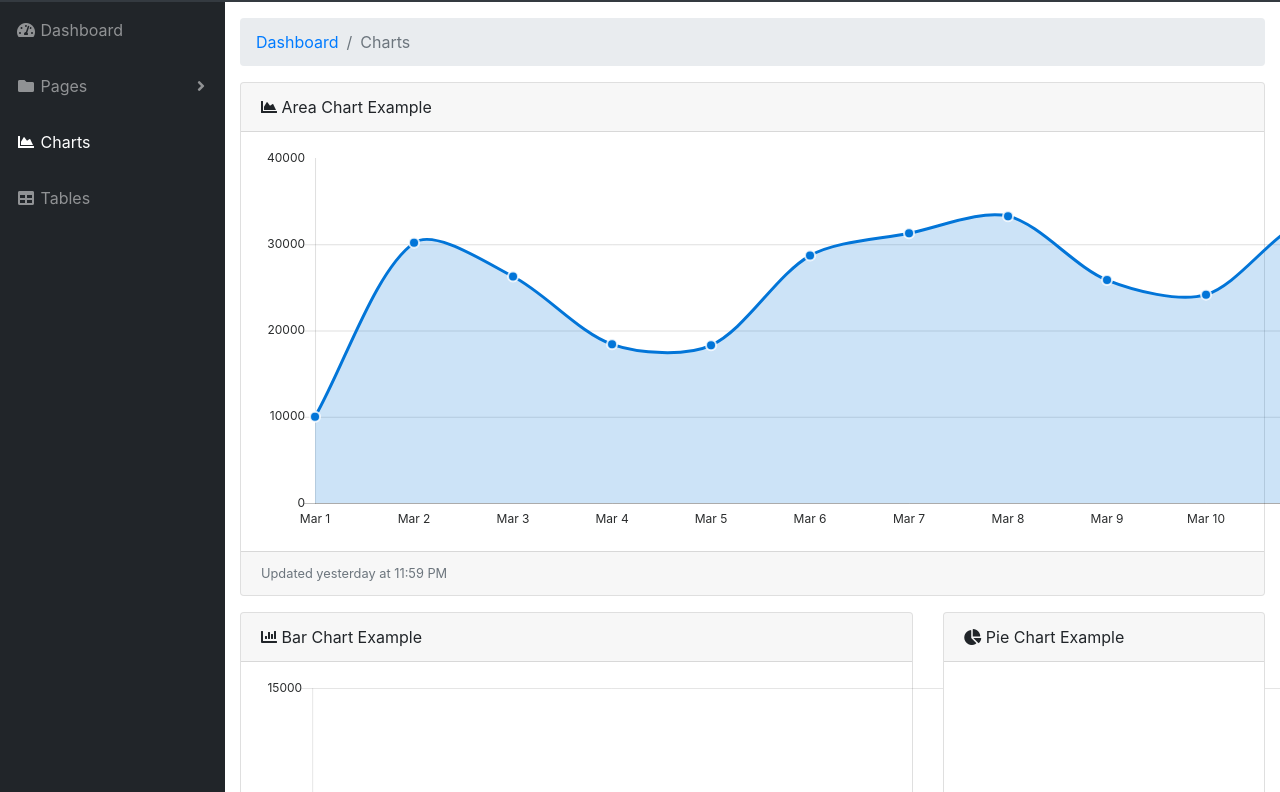
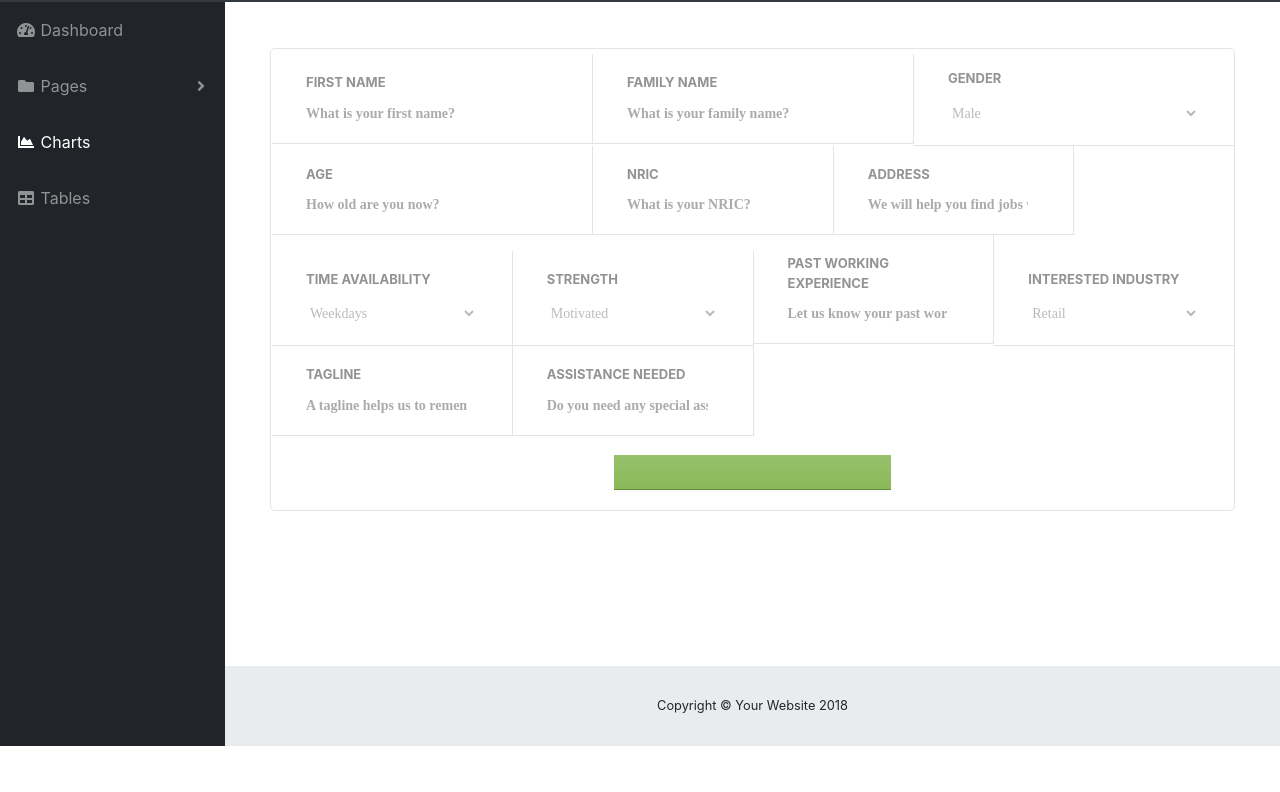
Before and after one commit to Singapore18/team-5, a website with bundled scripts: page frontend-service/charts.html in a window 1280 px wide. Shown: the part 54-846 px from the top of the page. After the commit the page ends 800 px from the top, so only its background shows below. Built offline with nearby package versions, Linux system fonts and the light colour scheme.

Commit message:
Allows posting for register form.

```diff
--- a/frontend-service/charts.html
+++ b/frontend-service/charts.html
@@ -9,7 +9,7 @@
     <meta name="description" content="">
     <meta name="author" content="">
 
-    <title>SB Admin - Charts</title>
+    <title>New Talent Registration</title>
 
     <!-- Bootstrap core CSS-->
     <link href="vendor/bootstrap/css/bootstrap.min.css" rel="stylesheet">
@@ -22,6 +22,8 @@
 
     <!-- Custom styles for this template-->
     <link href="css/sb-admin.css" rel="stylesheet">
+    <link rel="stylesheet" type="text/css" media="all" href="css/switchery.min.css">
+
 
   </head>
 
@@ -35,17 +37,6 @@
         <i class="fas fa-bars"></i>
       </button>
 
-      <!-- Navbar Search -->
-      <form class="d-none d-md-inline-block form-inline ml-auto mr-0 mr-md-3 my-2 my-md-0">
-        <div class="input-group">
-          <input type="text" class="form-control" placeholder="Search for..." aria-label="Search" aria-describedby="basic-addon2">
-          <div class="input-group-append">
-            <button class="btn btn-primary" type="button">
-              <i class="fas fa-search"></i>
-            </button>
-          </div>
-        </div>
-      </form>
 
       <!-- Navbar -->
       <ul class="navbar-nav ml-auto ml-md-0">
@@ -129,57 +120,119 @@
       <div id="content-wrapper">
 
         <div class="container-fluid">
+          <form id = "form" meothod = "post" onsubmit="return false">
 
-          <!-- Breadcrumbs-->
-          <ol class="breadcrumb">
-            <li class="breadcrumb-item">
-              <a href="#">Dashboard</a>
-            </li>
-            <li class="breadcrumb-item active">Charts</li>
-          </ol>
+            <div class="col-4">
+              <label>
+                First Name
+                <input placeholder="What is your first name?" id="firstName" name="firstName" tabindex="1">
+              </label>
+            </div>
 
-          <!-- Area Chart Example-->
-          <div class="card mb-3">
-            <div class="card-header">
-              <i class="fas fa-chart-area"></i>
-              Area Chart Example</div>
-            <div class="card-body">
-              <canvas id="myAreaChart" width="100%" height="30"></canvas>
+            <div class="col-4">
+              <label>
+                Family Name
+                <input placeholder="What is your family name?" id="familyName" name="familyName" tabindex="2">
+              </label>
             </div>
-            <div class="card-footer small text-muted">Updated yesterday at 11:59 PM</div>
-          </div>
 
-          <div class="row">
-            <div class="col-lg-8">
-              <div class="card mb-3">
-                <div class="card-header">
-                  <i class="fas fa-chart-bar"></i>
-                  Bar Chart Example</div>
-                <div class="card-body">
-                  <canvas id="myBarChart" width="100%" height="50"></canvas>
-                </div>
-                <div class="card-footer small text-muted">Updated yesterday at 11:59 PM</div>
-              </div>
+            <div class="col-4">
+              <label>
+                Gender
+                <select name = "gender" tabindex="3">
+                  <option>Male</option>
+                  <option>Female</option>
+                  <option>Preferred not to disclose</option>
+                </select>
+              </label>
             </div>
-            <div class="col-lg-4">
-              <div class="card mb-3">
-                <div class="card-header">
-                  <i class="fas fa-chart-pie"></i>
-                  Pie Chart Example</div>
-                <div class="card-body">
-                  <canvas id="myPieChart" width="100%" height="100"></canvas>
-                </div>
-                <div class="card-footer small text-muted">Updated yesterday at 11:59 PM</div>
-              </div>
+
+            <div class="col-4">
+              <label>
+                Age
+                <input placeholder="How old are you now?" id="age" name="age" tabindex="4">
+              </label>
             </div>
-          </div>
 
-          <p class="small text-center text-muted my-5">
-            <em>More chart examples coming soon...</em>
-          </p>
+            <div class="col-3">
+              <label>
+                NRIC
+                <input placeholder="What is your NRIC?" id="nric" name="nric" tabindex="5">
+              </label>
+            </div>
 
+
+            <div class="col-3">
+              <label>
+                Address
+                <input placeholder="We will help you find jobs with short travel time!" id="address" name="address" tabindex="6">
+              </label>
+            </div>
+
+            <div class="col-3">
+              <label>
+                Time Availability
+                <select name = "timeAvailability" tabindex="7">
+                  <option value = "weekdays">Weekdays</option>
+                  <option value = "weekends">Weekends</option>
+                  <option value = "nightShifts">Night Shits</option>
+                </select>
+              </label>
+            </div>
+
+
+            <div class="col-3">
+              <label>
+                Strength
+                <select name = "strength" tabindex="7">
+                  <option value = "motivated">Motivated</option>
+                  <option value = "hardworking">Hard-working</option>
+                  <option value = "friendly">Friendly</option>
+                </select>
+              </label>
+            </div>
+
+            <div class="col-3">
+              <label>
+                Past Working Experience
+                <input placeholder="Let us know your past working experience!" id="experience" name="experience" tabindex="9">
+              </label>
+            </div>
+
+            <div class="col-3">
+              <label>
+                Interested Industry
+                <select name = "industries" tabindex="10">
+                  <option value = "retail">Retail</option>
+                  <option value = "f&b">F&B</option>
+                  <option value = "hospitality">Hospitality</option>
+                </select>
+              </label>
+            </div>
+
+
+            <div class="col-3">
+              <label>
+                Tagline
+                <input placeholder="A tagline helps us to remember you!" id="tagline" name="tagline" tabindex="9">
+              </label>
+            </div>
+
+            <div class="col-3">
+              <label>Assistance Needed
+                <input placeholder="Do you need any special assistance from us?" id="assistance" name="assistance" tabindex="10">
+              </label>
+            </div>
+
+            <div class="col-submit">
+              <button class="submitbtn" onClick="submitJson()">Join the Talent Pool!</button>
+            </div>
+
+          </form>
         </div>
         <!-- /.container-fluid -->
+
+
 
         <!-- Sticky Footer -->
         <footer class="sticky-footer">
@@ -191,6 +244,13 @@
         </footer>
 
       </div>
+
+      <!-- Bootstrap core JavaScript-->
+      <script src="vendor/jquery/jquery.min.js"></script>
+      <script src="vendor/bootstrap/js/bootstrap.bundle.min.js"></script>
+
+      <!-- Core plugin JavaScript-->
+      <script src="vendor/jquery-easing/jquery.easing.min.js"></script>
       <!-- /.content-wrapper -->
 
     </div>
@@ -227,17 +287,42 @@
     <!-- Core plugin JavaScript-->
     <script src="vendor/jquery-easing/jquery.easing.min.js"></script>
 
-    <!-- Page level plugin JavaScript-->
-    <script src="vendor/chart.js/Chart.min.js"></script>
 
     <!-- Custom scripts for all pages-->
     <script src="js/sb-admin.min.js"></script>
 
-    <!-- Demo scripts for this page-->
-    <script src="js/demo/chart-area-demo.js"></script>
-    <script src="js/demo/chart-bar-demo.js"></script>
-    <script src="js/demo/chart-pie-demo.js"></script>
 
   </body>
 
+  <script>
+    function submitJson() {
+      var obj = {};
+            var elements = form.querySelectorAll( "input, select" );
+            for( var i = 0; i < elements.length; ++i ) {
+                var element = elements[i];
+                var name = element.name;
+                var value = element.value;
+
+                if( name ) {
+                    obj[ name ] = value;
+                }
+            }
+
+         var data = JSON.stringify( obj );
+
+         $.ajax({
+                url: 'http://54.169.143.230:5000/submitform',
+                type: 'post',
+                dataType: 'json',
+                data: data,
+                contentType: 'application/json',
+                success: function (data) {
+                    $('#target').html(data.msg);
+                },
+                data: JSON.stringify(obj)
+
+            });
+    }
+  </script>
+
 </html>
--- a/frontend-service/css/sb-admin.css
+++ b/frontend-service/css/sb-admin.css
@@ -373,3 +373,140 @@ body.sidebar-toggled footer.sticky-footer {
     width: calc(100% - 90px);
   }
 }
+
+
+
+
+
+
+
+/** form field **/
+form {
+  display: block;
+  margin: 30px;
+  overflow: hidden;
+  background: #fff;
+  border: 1px solid #e4e4e4;
+  border-radius: 5px;
+  font-size: 0;
+}
+
+form > div > label {
+  display: block;
+  padding: 20px 20px 10px;
+  vertical-align: top;
+  font-size: 13px;
+  font-weight: bold;
+  text-transform: uppercase;
+  color: #939393;
+  cursor: pointer;
+}
+form > div.switch > label {
+  padding: 16px 20px 13px;
+}
+
+.col-2, .col-3, .col-4 {
+  border-bottom: 1px solid #e4e4e4;
+}
+
+form > div > .col-4 {
+  height: 86px;
+}
+
+label > input {
+  display: inline-block;
+  position: relative;
+  width: 100%;
+  height: 27px;
+  line-height: 27px;
+  margin: 5px -5px 0;
+  padding: 7px 5px 3px;
+  border: none;
+  outline: none;
+  color: #555;
+  font-family: 'Font Awesome 5 Free';
+  font-weight: bold;
+  font-size: 14px;
+  opacity: .6;
+  transition: all linear .3s;
+}
+
+.col-submit {
+  text-align: center;
+  padding: 20px;
+}
+
+label > select {
+  display: block;
+  width: 100%;
+  padding: 0;
+  color: #555;
+  margin: 16px 0 6px;
+  font-weight: 500;
+  background: transparent;
+  border: none;
+  outline: none;
+  font-family: 'Font Awesome 5 Free';
+  font-size: 14px;
+  opacity: .4;
+  transition: all linear .3s;
+}
+
+label > input:focus, label > select:focus {
+  opacity: 1;
+}
+
+/** button design based on http://codepen.io/guvootes/pen/eyDAb **/
+button {
+  width: 100%;
+  height: 35px;
+  border: none;
+  border-radius: 4px;
+  margin: 0 0 15px 0;
+  font-size: 14px;
+  color: #fff;
+  font-weight: bold;
+  text-shadow: 1px 1px 0 rgba(0,0,0,0.3);
+  overflow: hidden;
+  outline: none;
+}
+
+button.submitbtn {
+  background-image: -moz-linear-gradient(#97c16b, #8ab959);
+  background-image: -webkit-linear-gradient(#97c16b, #8ab959);
+  background-image: linear-gradient(#97c16b, #8ab959);
+  border-bottom: 1px solid #648c3a;
+  cursor: pointer;
+  color: #fff;
+}
+button.submitbtn:hover {
+  background-image: -moz-linear-gradient(#8ab959, #7eaf4a);
+  background-image: -webkit-linear-gradient(#8ab959, #7eaf4a);
+  background-image: linear-gradient(#8ab959, #7eaf4a);
+}
+button.submitbtn:active {
+  height: 34px;
+  border-bottom: 0;
+  margin: 1px 0 0 0;
+  background-image: -moz-linear-gradient(#7eaf4a, #8ab959);
+  background-image: -webkit-linear-gradient(#7eaf4a, #8ab959);
+  background-image: linear-gradient(#7eaf4a, #8ab959);
+  -moz-box-shadow: inset 0 1px 3px 1px rgba(0, 0, 0, 0.3);
+  -webkit-box-shadow: inset 0 1px 3px 1px rgba(0, 0, 0, 0.3);
+  box-shadow: inset 0 1px 3px 1px rgba(0, 0, 0, 0.3);
+}
+
+
+/** responsive design **/
+@media(min-width: 850px){
+  form > div { display: inline-block; }
+  .col-submit { display: block; }
+
+  .col-2, .col-3, .col-4 { box-shadow: 1px 1px #e4e4e4; border: none; }
+
+  .col-2 { width: 50% }
+  .col-3 { width: 33.3333333333% }
+  .col-4 { width: 25% }
+
+  .col-submit button { width: 30%; margin: 0 auto; }
+}
```
Also changed, not shown: frontend-service/register.html (+1 -1 lines).
